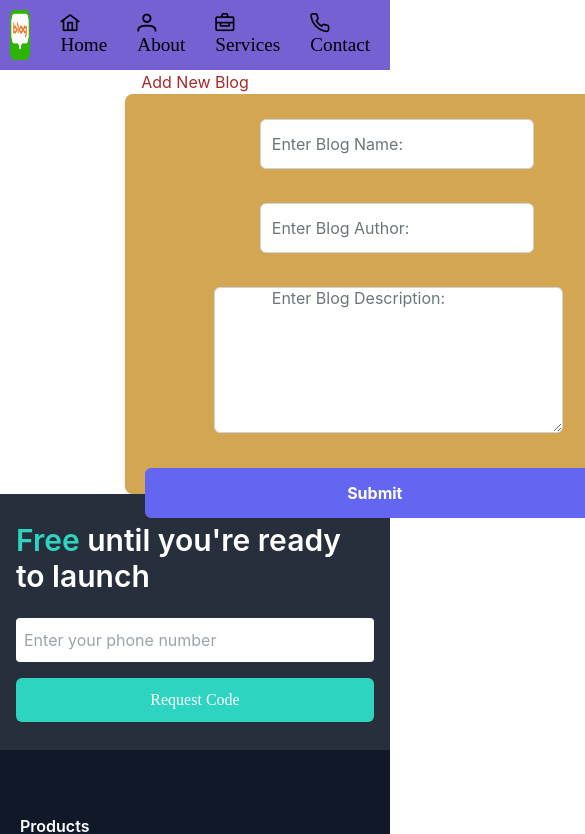
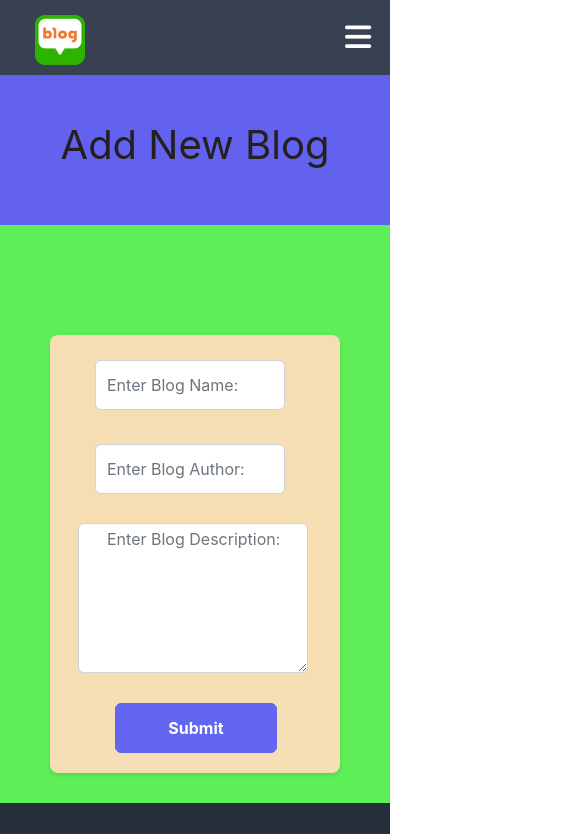
Before and after one commit to it21110016/Blog-App, a React (Create React App) app in the folder frontend/: page /addBlog in a window 390 px wide. Shown: the top 834 px of the page, 585 px wide, since content can reach past the window. Built offline with nearby package versions, Linux system fonts and the light colour scheme.

Commit message:
make navbar and pages responsive adding media queries

```diff
--- a/frontend/src/components/NavBar.js
+++ b/frontend/src/components/NavBar.js
@@ -1,55 +1,45 @@
-import React from 'react';
+import React, { useState } from 'react';
 import img from './img.png'
+import { Link } from 'react-router-dom'
+import styles from '../styles/navbar.module.css'
 
 const NavBar = () => {
 
-    const styles = {
-        navbar: {
-            backgroundColor: '#7561d1',
-            padding: '10px',
-            display: 'flex',
-            justifyContent: 'space-between',
-            alignItems: 'center',
-        },
-        logoContainer: {
-            marginRight: '10px',
-        },
-        logo: {
-            width: '50px',
-            height: '50px',
-        },
-        navbarList: {
-            listStyleType: 'none',
-            margin: 0,
-            padding: 0,
-            display: 'flex',
-        },
-        navbarItem: {
-            marginLeft: '10px',
-        },
-        navbarLink: {
-            color: '#fff',
-            textDecoration: 'none',
-            padding: '5px 10px',
-            borderRadius: '3px',
-        },
-    };
+    const [mobile, setMobile] = useState(false);
 
     return (
-        <nav style={styles.navbar}>
+        <header>
+            <nav className={styles.navbar}>
 
-            <div style={styles.logoContainer}>
-                <a href="/"><img src={img} alt="Logo" style={styles.logo} /></a>
-            </div>
+                <img className={styles.logo} src={img} alt='Logo'></img>
 
-            <ul style={styles.navbarList}>
-                <li style={styles.navbarItem}><a href="/" style={styles.navbarLink}><i className="pi pi-home" style={{ color: 'black', fontSize: '1.2rem' }}> Home</i></a></li>
-                <li style={styles.navbarItem}><a href="#about" style={styles.navbarLink}><i className="pi pi-user" style={{ color: 'black', fontSize: '1.2rem' }}> About</i></a></li>
-                <li style={styles.navbarItem}><a href="#services" style={styles.navbarLink}><i className="pi pi-briefcase" style={{ color: 'black', fontSize: '1.2rem' }}> Services</i></a></li>
-                <li style={styles.navbarItem}><a href="#contact" style={styles.navbarLink}><i className="pi pi-phone" style={{ color: 'black', fontSize: '1.2rem' }}> Contact</i></a></li>
-            </ul>
+                <ul className={mobile ? styles.navmobile : styles.navLinks}
+                    onClick={() => setMobile(false)}>
 
-        </nav>
+                    <Link to='/' className={styles.home}>
+                        <li>Home</li>
+                    </Link>
+                    <Link to='#' className={styles.about}>
+                        <li>About</li>
+                    </Link>
+                    <Link to='#' className={styles.services}>
+                        <li>Services</li>
+                    </Link>
+                    <Link to='#' className={styles.contact}>
+                        <li>Contact</li>
+                    </Link>
+                    <Link to='#' className={styles.signup}>
+                        <li>Sign Up</li>
+                    </Link>
+
+                </ul>
+
+                <button className={styles.mobileMenuIcon} onClick={() => setMobile(!mobile)}>
+                    {mobile ? (<i className='fas fa-times'></i>) : (<i className='fas fa-bars'></i>)}
+                </button>
+
+            </nav>
+        </header>
     );
 };
 
--- a/frontend/src/pages/AddBlog.js
+++ b/frontend/src/pages/AddBlog.js
@@ -55,7 +55,7 @@ const AddBlog = () => {
       <NavBar />
 
       <h1 className={styles.header}>Add New Blog</h1>
-
+      <div className={styles.container}>
         <form className={styles.form} onSubmit={handleSubmit}>
 
           <span className="p-float-label">
@@ -82,7 +82,7 @@ const AddBlog = () => {
           <Button className={styles.button} type="submit" label="Submit" />
 
         </form>
-
+      </div>
       <Footer />
     </>
   );
--- a/frontend/src/pages/Home.js
+++ b/frontend/src/pages/Home.js
@@ -89,7 +89,7 @@ const Home = () => {
         <NavBar />
 
         <div className={styles.container}>
-          <h1 className={styles.header} style={{ fontSize: "40px" }}>Blogs</h1>
+          <h1 className={styles.header} >Blogs</h1>
 
           <div className={styles.searchContainer}>
             <span className="p-input-icon-left" >
--- a/frontend/src/pages/UpdateBlog.js
+++ b/frontend/src/pages/UpdateBlog.js
@@ -85,7 +85,7 @@ const UpdateBlog = () => {
             <NavBar />
 
             <h1 className={styles.header}>Update Blog</h1>
-
+            <div className={styles.container}>
                 <form className={styles.form} onSubmit={handleSubmit}>
 
                     <label className={styles.label}>Name:</label>
@@ -107,8 +107,9 @@ const UpdateBlog = () => {
                     />
 
                     <br /><br />
+                    <label className={styles.label} >Description:</label>
+                    <br /><br />
 
-                <label className={styles.label}>Description:</label>
                     <InputTextarea
                         className={styles.text}
                         type="text"
@@ -122,6 +123,7 @@ const UpdateBlog = () => {
                     <Button className={styles.button} type="submit" label="Update" />
 
                 </form>
+            </div>
 
             <Footer />
         </>
--- a/frontend/src/pages/ViewBlog.js
+++ b/frontend/src/pages/ViewBlog.js
@@ -35,7 +35,7 @@ const ViewBlog = () => {
         <>
             <NavBar />
 
-            <h1 className={styles.header} style={{ fontSize: "40px" }}>View Blog</h1>
+            <h1 className={styles.header} >View Blog</h1>
 
             <hr />
 
--- a/frontend/src/styles/add.module.css
+++ b/frontend/src/styles/add.module.css
@@ -2,30 +2,144 @@
   display: flex;
   justify-content: center;
   align-items: center;
-    color: brown;
+  color: rgb(37, 31, 31);
+  font-size: 40px;
+  padding: 10px;
+  background-color: rgb(98, 98, 238);
+}
+
+.container {
+  display: flex;
+  justify-content: center;
+  align-items: center;
+  padding-top: 30px;
+  padding-bottom: 30px;
+  padding-left: 20px;
+  padding-right: 20px;
+  background-color: rgb(93, 238, 88);
 }
 
 .form {
-    width: 500px;
-    height: 400px;
-    background-color: #d3a652;
+  justify-content: center;
+  background-color: wheat;
   padding: 20px;
+  padding-right: 55px;
+  padding-left: 60px;
   border-radius: 8px;
   box-shadow: 0 2px 4px rgba(0, 0, 0, 0.1);
   align-items: center;
-    margin-left: 32%;
+}
+
+.label {
+  margin-left: 40px;
 }
 
 .input {
   margin: 5px;
-    margin-left: 25%;
+  margin-left: 40px;
+}
+
+.button {
+  width: 100%;
+}
+
+@media screen and (max-width: 780px) {
+  .container {
+    padding-top: 30px;
+    padding-bottom: 30px;
+    padding-left: 50px;
+    padding-right: 50px;
+  }
+
+  .header {
+    padding-bottom: 50px;
+    padding-top: 40px;
+    font-size: 40px;
+  }
+
+  .form {
+    margin: 0px;
+    margin-top: 80px;
+    padding-right: 0px;
+    padding-left: 20px;
+    border-radius: 8px;
+    width: 400px;
+  }
+
+  .input {
+    margin: 5px;
+    margin-left: 55px;
+    width: 250px;
   }
 
   .text {
-    margin: 5px;
-    margin-left: 15%;
+    width: 300px;
+    height: 150px;
+    margin-left: 30px;
   }
 
-  button {
-    width: 100%;
+  .button {
+    width: 70%;
+    margin-left: 50px;
   }
+}
+
+@media screen and (max-width: 455px) {
+
+  .input {
+    margin-right: 30px;
+    width: 190px;
+    margin-left: 50px;
+  }
+
+  .text {
+    margin-left: 30px;
+    width: 230px;
+  }
+
+  .button {
+    width: 60%;
+    margin-left: 50px;
+  }
+
+}
+
+@media screen and (max-width: 390px) {
+
+  .input {
+    margin-right: 30px;
+    width: 190px;
+    margin-left: 25px;
+  }
+
+  .text {
+    margin-left: 8px;
+    width: 230px;
+  }
+
+  .button {
+    width: 60%;
+    margin-left: 45px;
+  }
+
+}
+
+@media screen and (max-width: 375px) {
+
+  .input {
+    margin-right: 30px;
+    width: 190px;
+    margin-left: 25px;
+  }
+
+  .text {
+    margin-left: 1px;
+    width: 230px;
+  }
+
+  .button {
+    width: 60%;
+    margin-left: 45px;
+  }
+
+}
--- /dev/null
+++ b/frontend/src/styles/navbar.module.css
@@ -0,0 +1,104 @@
+* {
+    padding: 0;
+    margin: 0;
+    box-sizing: border-box;
+}
+
+.navbar {
+    display: flex;
+    justify-content: space-around;
+    align-items: center;
+    height: 75px;
+    background-color: rgb(55 65 81);
+    color: white;
+}
+
+.logo {
+    width: 50px;
+}
+
+.navLinks {
+    display: flex;
+    justify-content: flex-end;
+    list-style: none;
+    width: 75%;
+}
+
+.home,
+.about,
+.services,
+.contact,
+.signup {
+    text-decoration: none;
+    color: white;
+    font-size: 20px;
+    padding: 10px 15px;
+    margin: 0 10px;
+    cursor: pointer;
+}
+
+.signup {
+    border: 1px solid yellow;
+    border-radius: 5px;
+}
+
+.mobileMenuIcon {
+    width: 20px;
+    display: none;
+}
+
+@media screen and (max-width: 780px) {
+    .logo {
+        display: flex;
+        position: absolute;
+        top: 15px;
+        left: 35px;
+        width: 50px;
+    }
+
+    .navLinks {
+        display: none;
+    }
+
+    .navmobile {
+        position: absolute;
+        width: 100%;
+        display: block;
+        list-style: none;
+        background-color: rgb(31 41 55);
+        left: 0;
+        top: 75px;
+        transition: all 0.5s ease-out;
+    }
+
+    .home,
+    .about,
+    .services,
+    .contact,
+    .signup {
+        color: white;
+        font-size: 18px;
+        text-align: center;
+        width: 100%;
+        transition: all 0.5s ease;
+    }
+
+    .signup {
+        display: none;
+    }
+
+    .services {}
+
+    .mobileMenuIcon {
+        width: 20px;
+        display: block;
+        position: absolute;
+        font-size: 30px;
+        color: white;
+        background-color: rgb(55 65 81);
+        border: none;
+        outline: none;
+        top: 15px;
+        right: 25px;
+    }
+}
--- a/frontend/src/styles/update.module.css
+++ b/frontend/src/styles/update.module.css
@@ -2,22 +2,40 @@
   display: flex;
   justify-content: center;
   align-items: center;
-  color: brown;
+  color: rgb(37, 31, 31);
+  font-size: 40px;
+  padding: 10px;
+  background-color: rgb(56, 56, 231);
+}
+
+.container {
+  display: flex;
+  justify-content: center;
+  align-items: center;
+  padding-top: 30px;
+  padding-bottom: 30px;
+  padding-left: 20px;
+  padding-right: 20px;
+  background-color: #747ed8;
 }
 
 .form {
-  width: 500px;
-  height: 430px;
-  background-color: #80d874;
+  justify-content: center;
+  background-color: wheat;
   padding: 20px;
+  padding-right: 55px;
+  padding-left: 0px;
   border-radius: 8px;
   box-shadow: 0 2px 4px rgba(0, 0, 0, 0.1);
   align-items: center;
-  margin-left: 32%;
+}
+
+.text {
+  margin-left: 50px;
 }
 
 .label {
-  margin-left: 50px;
+  margin-left: 40px;
 }
 
 .input {
@@ -25,11 +43,108 @@
   margin-left: 20px;
 }
 
-.text {
-  margin: 5px;
-  margin-left: 80px;
+.button {
+  margin-left: 22px;
+  width: 100%;
 }
 
-button {
-  width: 100%;
+@media screen and (max-width: 780px) {
+  .container {
+    padding-top: 30px;
+    padding-bottom: 30px;
+    padding-left: 50px;
+    padding-right: 50px;
+  }
+
+  .header {
+    padding-bottom: 50px;
+    padding-top: 40px;
+    font-size: 40px;
+  }
+
+  .form {
+    margin: 0px;
+    margin-top: 80px;
+    padding-right: 0px;
+    padding-left: 20px;
+    border-radius: 8px;
+    width: 400px;
+  }
+
+  .input {
+    margin: 5px;
+    margin-left: 55px;
+    width: 250px;
+  }
+
+  .text {
+    width: 300px;
+    height: 150px;
+    margin-left: 30px;
+  }
+
+  .button {
+    width: 70%;
+    margin-left: 50px;
+  }
 }
+
+@media screen and (max-width: 455px) {
+
+  .input {
+    margin-right: 30px;
+    width: 190px;
+    margin-left: 50px;
+  }
+
+  .text {
+    margin-left: 30px;
+    width: 230px;
+  }
+
+  .button {
+    width: 60%;
+    margin-left: 50px;
+  }
+
+}
+
+@media screen and (max-width: 390px) {
+
+  .input {
+    margin-right: 30px;
+    width: 190px;
+    margin-left: 25px;
+  }
+
+  .text {
+    margin-left: 8px;
+    width: 230px;
+  }
+
+  .button {
+    width: 60%;
+    margin-left: 45px;
+  }
+
+}
+
+@media screen and (max-width: 375px) {
+
+  .input {
+    margin-right: 30px;
+    width: 190px;
+    margin-left: 25px;
+  }
+
+  .text {
+    margin-left: 1px;
+    width: 230px;
+  }
+
+  .button {
+    width: 60%;
+    margin-left: 45px;
+  }
+
+}
```
Also changed, not shown: frontend/src/styles/home.module.css (+73 -18 lines), frontend/src/styles/view.module.css (+26 -5 lines). Lines whose indentation alone changed are shown as unchanged.
